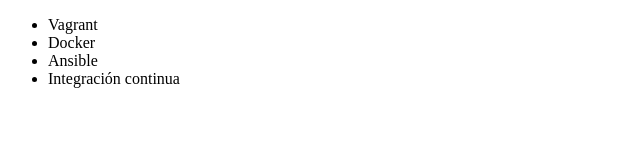
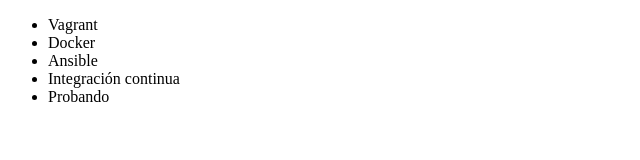
Before and after one commit to Elisban26/alura-git, a plain HTML site: page index.html in a window 1280 px wide. Shown: the full height of the page, 0-640 px from the left. Drawn offline with Linux system fonts and the light colour scheme.

Commit message:
Agregando lista probando

```diff
--- a/index.html
+++ b/index.html
@@ -10,6 +10,7 @@
          <li> Docker </li>
          <li> Ansible </li>
          <li> Integración continua </li>
+         <li>Probando</li>
      </ul>
 </body>
 </html>
```
